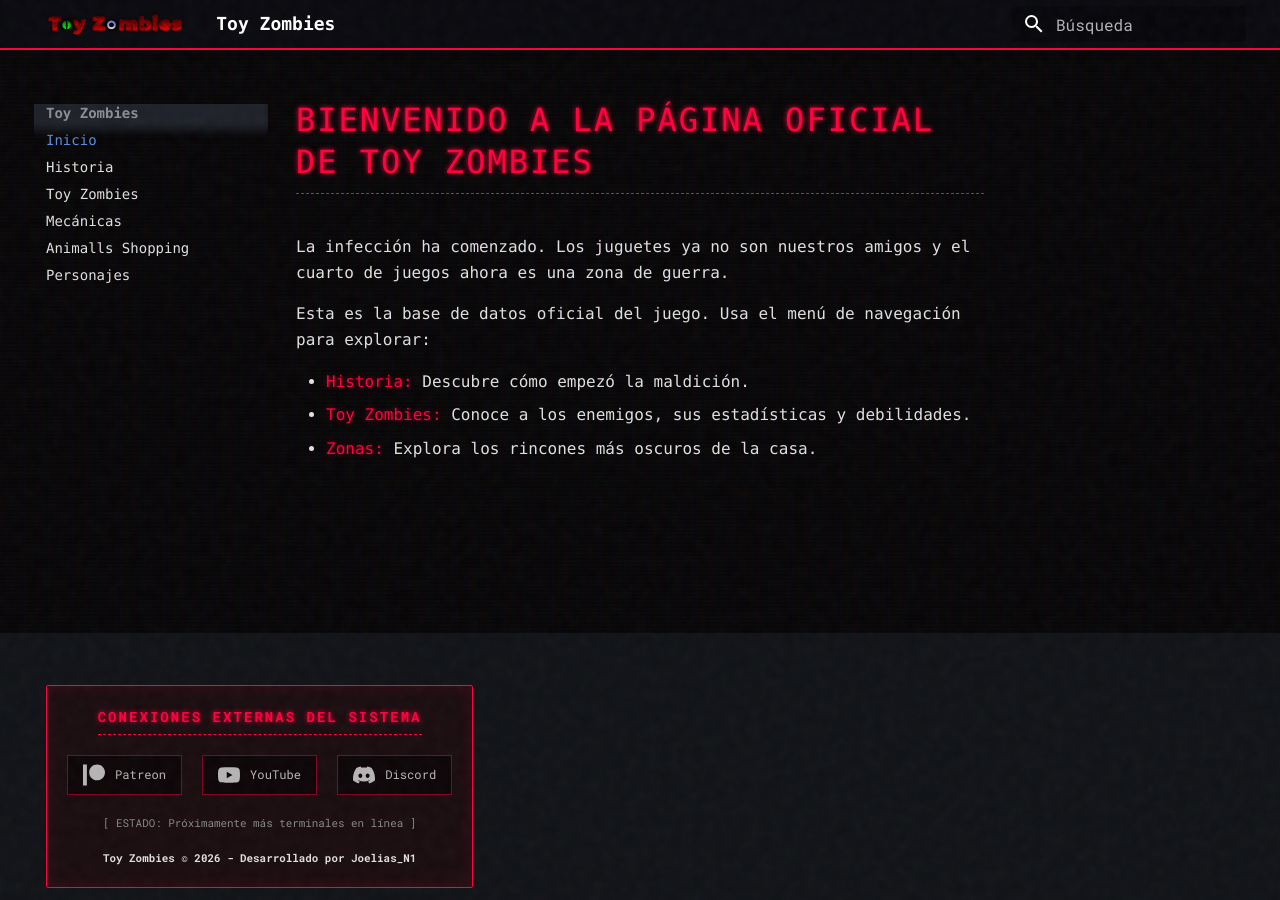
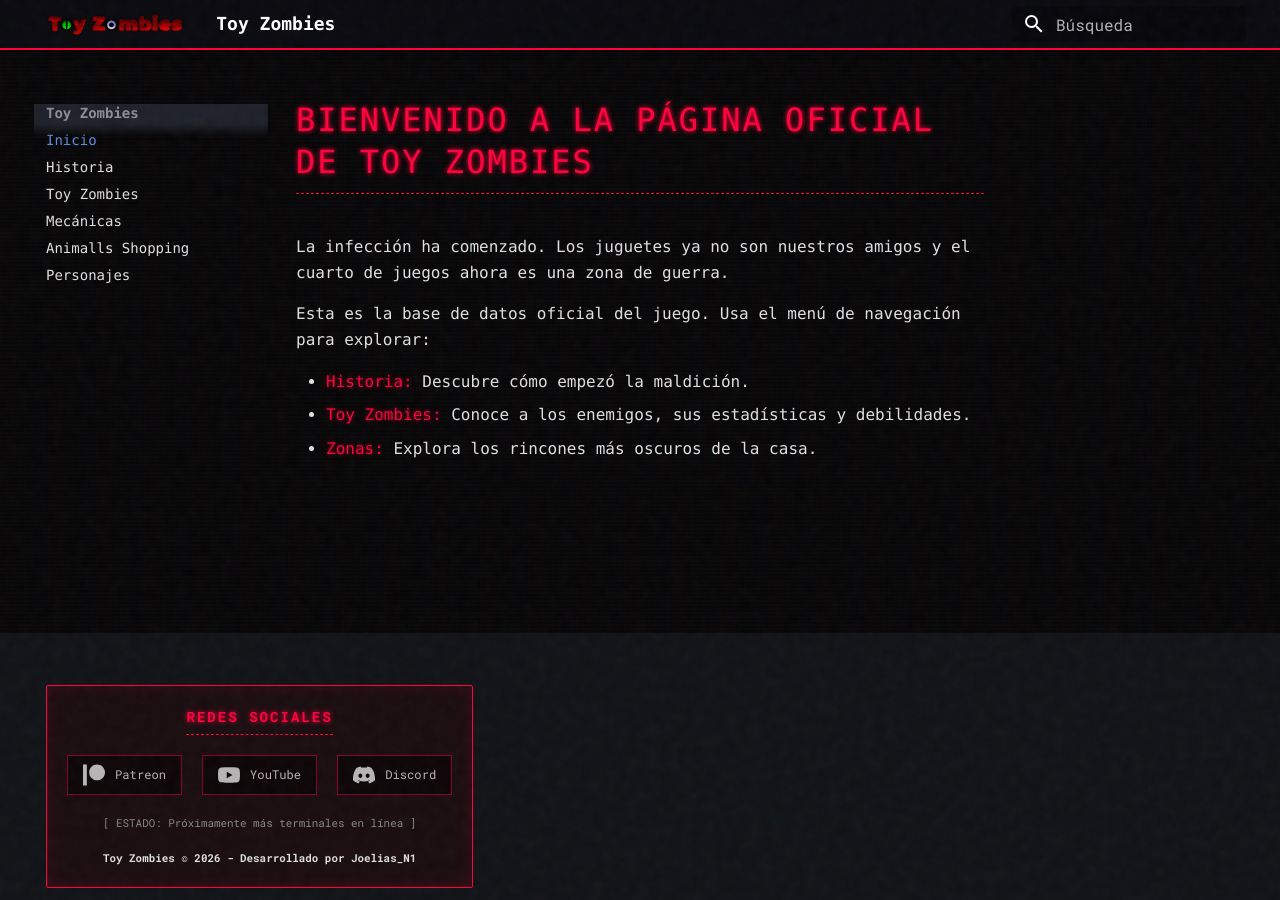
Before and after one commit to Hec-Thor-Tech/toy-zombies, an MkDocs documentation site: the page built from docs/index.md, in a window 1280 px wide. Built offline with MkDocs 1.6.1 and Material for MkDocs 9.7.7, drawn with Linux system fonts in a browser that asks for light colours.

Commit message:
Actualizacion de la wiki

```diff
--- a/overrides/partials/copyright.html
+++ b/overrides/partials/copyright.html
@@ -63,7 +63,7 @@
 
 <div class="md-copyright">
   <div class="cyber-footer">
-    <div class="cyber-footer-title">CONEXIONES EXTERNAS DEL SISTEMA</div>
+    <div class="cyber-footer-title">REDES SOCIALES</div>
 
     <div class="cyber-social-links">
       <a href="https://patreon.com/ToyZombies?utm_medium=unknown&utm_source=join_link&utm_campaign=creatorshare_creator&utm_content=copyLink" target="_blank" rel="noopener" class="cyber-social-link" title="Apoyar en Patreon">
```
Also changed, not shown: site/404.html, site/bestiario/index.html, site/index.html, site/lore/index.html, site/mapas/index.html, site/mecanicas/index.html, site/personajes/index.html.
